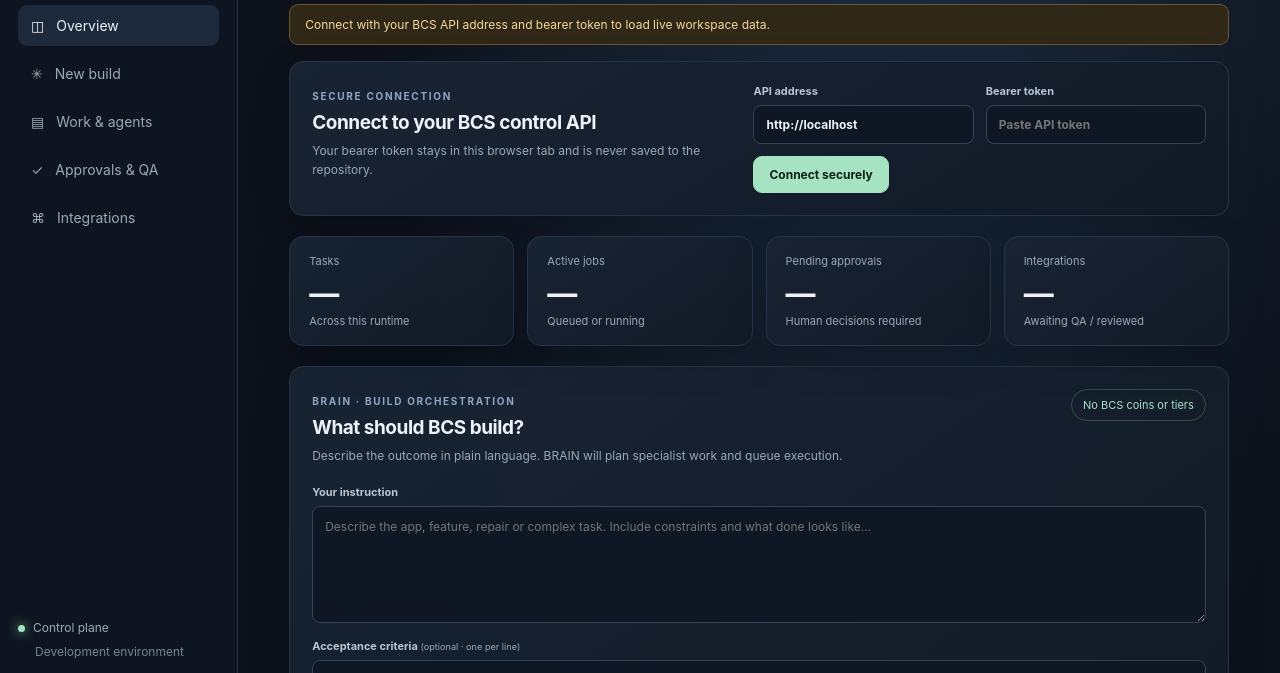
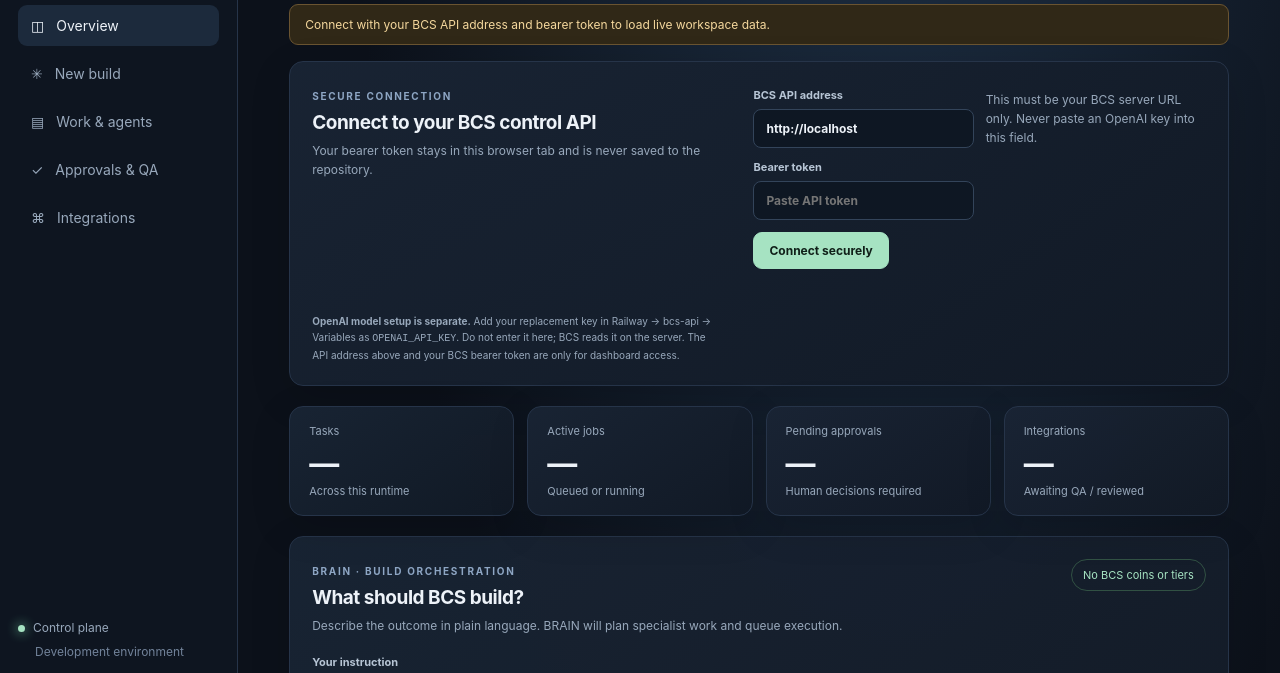
Before and after one commit to emadaministudios-ops/builder-control-system, a plain HTML site: page dashboard/index.html in a window 1280 px wide. Shown: the part 113-786 px from the top of the page. Drawn offline with Linux system fonts and the light colour scheme.

Commit message:
Clarify BCS API address versus OpenAI secret setup

```diff
--- a/dashboard/index.html
+++ b/dashboard/index.html
@@ -31,7 +31,7 @@
       <section id="notice" class="notice hidden" role="status"></section>
       <section class="connect panel" id="connection-panel">
         <div><span class="eyebrow">SECURE CONNECTION</span><h2>Connect to your BCS control API</h2><p>Your bearer token stays in this browser tab and is never saved to the repository.</p></div>
-        <form id="connect-form"><label>API address<input id="api-url" type="url" placeholder="https://your-bcs-host" autocomplete="url"></label><label>Bearer token<input id="api-token" type="password" placeholder="Paste API token" autocomplete="off" required></label><button class="button primary" type="submit">Connect securely</button></form>
+        <form id="connect-form"><label>BCS API address<input id="api-url" type="url" placeholder="https://bcs-api-development.up.railway.app" autocomplete="url"></label><p class="item-meta">This must be your BCS server URL only. Never paste an OpenAI key into this field.</p><label>Bearer token<input id="api-token" type="password" placeholder="Paste API token" autocomplete="off" required></label><button class="button primary" type="submit">Connect securely</button></form><div class="item-meta" style="margin-top:14px"><strong>OpenAI model setup is separate.</strong> Add your replacement key in Railway → bcs-api → Variables as <code>OPENAI_API_KEY</code>. Do not enter it here; BCS reads it on the server. The API address above and your BCS bearer token are only for dashboard access.</div>
       </section>
       <section id="overview" class="stats">
         <article class="stat panel"><span>Tasks</span><strong id="stat-tasks">—</strong><small>Across this runtime</small></article>
```
